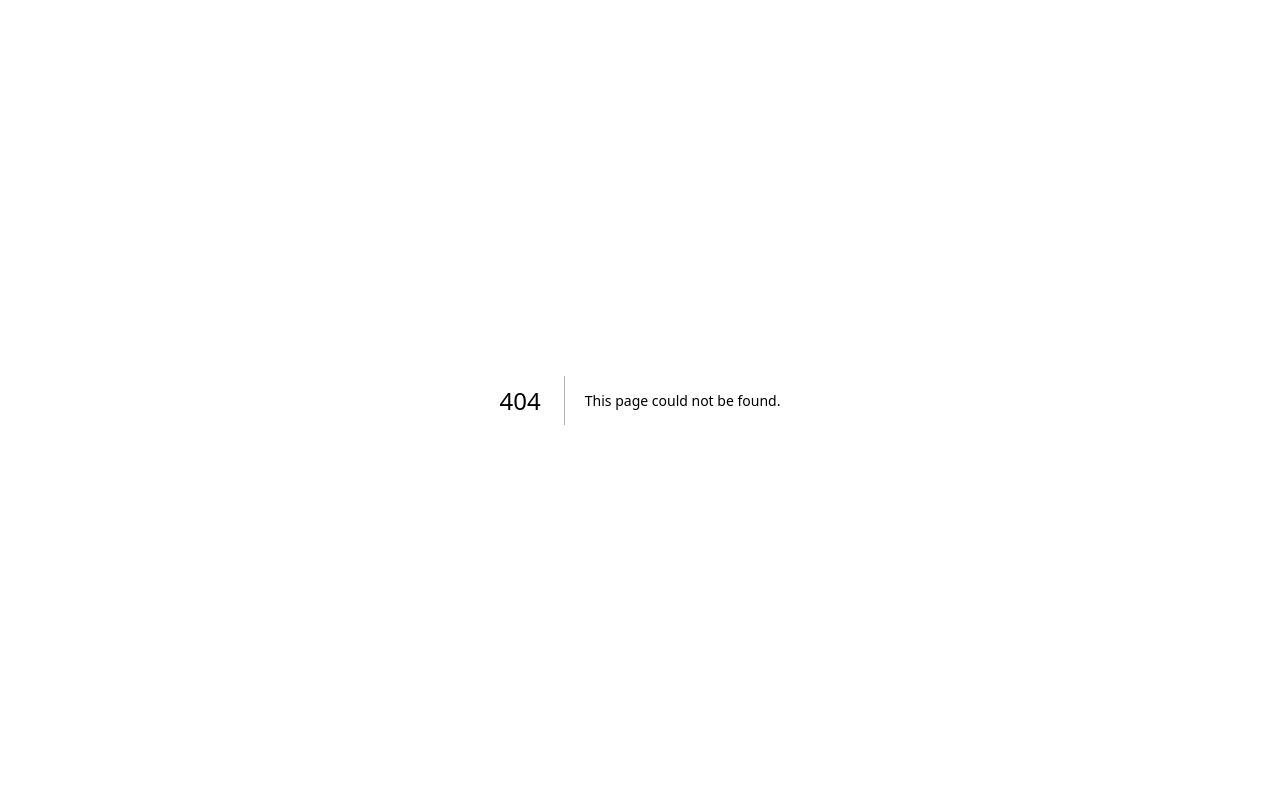
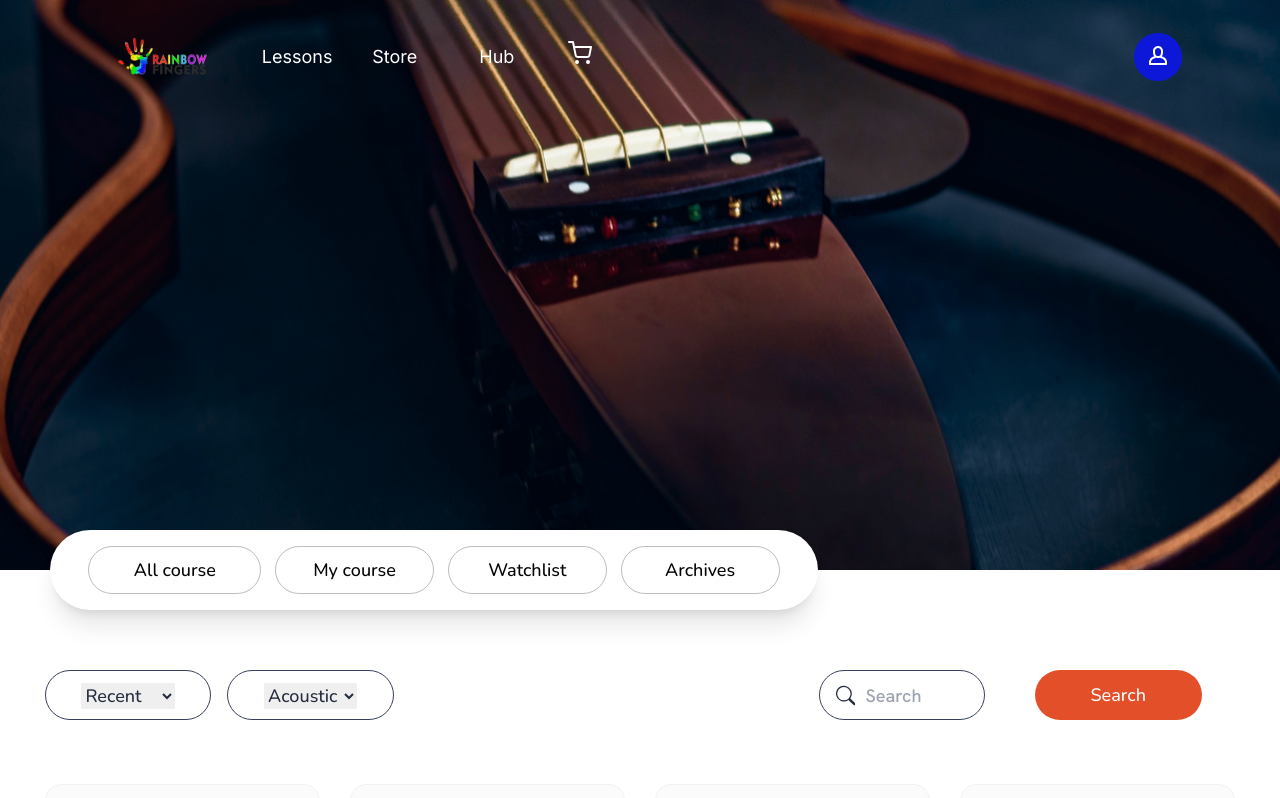
Before and after one commit to SamuelOgbonnaeze/rainbow-fingers, a Next.js app: page /Library in a window 1280 px wide. Before the commit this address had no page. Shown: the top 798 px of the page. Built offline with nearby package versions, Linux system fonts and the light colour scheme.

Commit message:
Daily commit

```diff
--- a/components/LessonPage/LessonFooter.jsx
+++ b/components/LessonPage/LessonFooter.jsx
@@ -3,28 +3,29 @@ import Link from 'next/link'
 import { FaTwitter, FaInstagram } from 'react-icons/fa'
 import { AiOutlineFacebook } from 'react-icons/ai'
 
+
 const LessonFooter = () => {
     return (
-        <div className='mt-[-300px] md:mt-[-200px] w-full h-[600px]  bg-[#DF3B11] text-white'>
-            <div className='grid grid-cols-2 md:grid-cols-3 gap-6  w-full mx-auto justify-between pt-[200px] md:pt-[300px] px-16'>
+        <div className='w-full  h-[420px]  bg-[#DF3B11] text-white pt-[65px] '>
+            <div className='w-[90%] h-[60%] grid grid-cols-3 gap-6 mx-auto justify-between  '>
                 {/* 1st column */}
-                <div className='flex  flex-col  font-lato font-normal text-[16px] lg:text-[20px] leading-[20.5px] mx-auto'>
-                    <p className='w-full font-semibold'>Rainbow Fingers</p>
-                    <p className='w-full mt-[17px]'>Online Store</p>
-                    <p className='w-full mt-[17px]'>Online Guitar lessons</p>
-                    <p className='w-full mt-[17px]'>Community (Hub)</p>
+                <div className='flex  flex-col   font-lato font-normal text-[16px] lg:text-[20px] leading-[20.5px] mx-auto justify-between'>
+                    <p className='w-full h-[20px] font-semibold'>Rainbow Fingers</p>
+                    <p className='w-full h-[20px] '>Online Store</p>
+                    <p className='w-full h-[20px] '>Online Guitar lessons</p>
+                    <p className='w-full h-[20px] '>Community (Hub)</p>
                 </div>
                 {/* 2nd column */}
-                <div className='flex flex-col font-lato font-normal text-[16px] lg:text-[20px] leading-[20.5px] mx-auto'>
-                    <p className='w-full font-semibold'>Careers</p>
-                    <p className='w-full mt-[17px]'>Privacy policy</p>
-                    <p className='w-full mt-[17px] '>Terms & conditions</p>
-                    <p className='w-full mt-[17px] '>FAQ</p>
+                <div className='flex flex-col justify-between  font-lato font-normal text-[16px] lg:text-[20px] leading-[20.5px] mx-auto'>
+                    <p className='w-full h-[20px] font-semibold'>Careers</p>
+                    <p className='w-full h-[20px] '>Privacy policy</p>
+                    <p className='w-full h-[20px] '>Terms & conditions</p>
+                    <p className='w-full h-[20px] '>FAQ</p>
                 </div>
                 {/* 3rd column */}
-                <div className='flex flex-col col-span-1 h-[163px] font-lato font-normal text-[16px] lg:text-[20px] leading-[20.5px] mt-2 md:mt-0 '>
+                <div className='flex flex-col   font-lato font-normal text-[16px] lg:text-[20px] leading-[20.5px] mt-2 md:mt-0 justify-between '>
                     <p className='w-full h-[20px] font-semibold leading-[13.5px]'>Follow Us</p>
-                    <span className='w-[90%] lg:w-[40%] mt-[17px] flex justify-between'>
+                    <span className='w-full md:w-[60%] flex justify-between'>
                         <Link href='/'>
                             <FaTwitter
                                 size={20}
@@ -41,8 +42,8 @@ const LessonFooter = () => {
                             />
                         </Link>
                     </span>
-                    <p className='w-full mt-[17px] '>Email:</p>
-                    <p className='w-full mt-[17px] '>Mobile</p>
+                    <p className='w-full h-[20px]  '>Email:</p>
+                    <p className='w-full h-[20px]  '>Mobile</p>
                 </div>
             </div>
         </div>
--- a/components/LessonPage/LessonHero.jsx
+++ b/components/LessonPage/LessonHero.jsx
@@ -18,9 +18,12 @@ const LessonHero = () => {
                         </div>
 
                         <div class="md:ml-5 px-2 z-10 ">
-                            <button class=" lg:w-[295px] h-12 bg-[#E24F29] hover:bg-white px-3 text-white hover:text-[#E24F29] rounded-[60px] py-3 font-nunito text-[12px] md:text-[18px] border-solid border-[1px] border-[#E24F29]">
-                                Get started now
-                            </button>
+                            <Link href='/Library' >
+                                <button class=" lg:w-[295px] h-12 bg-[#E24F29] hover:bg-white px-3 text-white hover:text-[#E24F29] rounded-[60px] py-3 font-nunito text-[12px] md:text-[18px] border-solid border-[1px] border-[#E24F29]">
+                                    Get started now
+                                </button>
+                            </Link>
+
                         </div>
                     </div>
 
--- a/components/LessonPage/LessonMain.jsx
+++ b/components/LessonPage/LessonMain.jsx
@@ -181,9 +181,9 @@ const LessonMain = () => {
                                 <input className="w-full h-full rounded-[50px] pl-4 md:pl-6" type='text' placeholder="Enter Email" />
                             </div>
 
-                            <div className="w-[300px] md:w-[30%] h-[48px] md:h-[68px] rounded-[50px] border-solid border-[1px] border-[#E0E0E0]  ">
-                                <CiLocationOn className='absolute w-[27px] h-[27px] mt-2 md:mt-4 md:ml-4 ' />
-                                <select className="w-full h-full rounded-[50px] pl-8 md:pl-16">
+                            <div className="w-[300px] md:w-[30%] h-[48px] md:h-[68px] rounded-[50px] border-solid border-[1px] border-[#E0E0E0] flex items-center">
+                                <CiLocationOn className='absolute w-[27px] h-[27px]  md:ml-4 ' />
+                                <select className="w-full h-full rounded-[50px] pl-8 md:pl-16 pr-4">
                                     <option value="">Location</option>
                                     <option value="location1">Lagos</option>
                                     <option value="location2">Abuja</option>
--- a/components/LessonPage/LessonNav.jsx
+++ b/components/LessonPage/LessonNav.jsx
@@ -45,7 +45,7 @@ const Nav = () => {
           <ul className='flex flex-col w-full items-center  justify-center text-center'>
             <li className='font-inter font-normal text-[18px] leading-[32px] p-3 hover:text-[#DF3B11]'><Link href='/'> Home  </Link></li>
             <li className='font-inter font-normal text-[18px] leading-[32px] p-3 hover:text-[#DF3B11]'><Link href='/Lessons'> Lessons </Link></li>
-            <li className='font-inter font-normal text-[18px] leading-[32px] p-3 hover:text-[#DF3B11]'><Link href='/Store'> Store </Link></li>
+            <li className='font-inter font-normal text-[18px] leading-[32px] p-3 hover:text-[#DF3B11]'><Link href='/'> Store </Link></li>
             <li className='font-inter font-normal text-[18px] leading-[32px] p-3 hover:text-[#DF3B11]'><Link href='/'> Hub </Link></li>
             <li><Link href='/' className='w-[82px] h-[32px] p-3 hover:text-[#DF3B11]' >
               <AiOutlineShoppingCart
@@ -73,7 +73,7 @@ const Nav = () => {
               <Link href='/Lessons' className='w-[82px] h-[32px] rounded-[5px] px-2 gap-[8px] hover:text-[#DF3B11]'>
                 <p className='w-[62px] h-[32px] font-inter font-normal text-[18px] leading-[32px] text-center'>Lessons</p>
               </Link>
-              <Link href='/Store' className='w-[82px] h-[32px] rounded-[5px] px-2 gap-[8px] hover:text-[#DF3B11]'>
+              <Link href='/' className='w-[82px] h-[32px] rounded-[5px] px-2 gap-[8px] hover:text-[#DF3B11]'>
                 <p className='w-[62px] h-[32px] font-inter font-normal text-[18px] leading-[32px] text-center'>Store</p>
               </Link>
               <Link href='/' className='w-[82px] h-[32px] rounded-[5px] px-2 gap-[8px] hover:text-[#DF3B11]'>
--- a/components/StorePage/StoreFooter.jsx
+++ b/components/LibraryPage/LibraryFooter.jsx
@@ -2,7 +2,7 @@ import React from 'react'
 import Link from 'next/link'
 import { FaTwitter, FaInstagram } from 'react-icons/fa'
 import { AiOutlineFacebook } from 'react-icons/ai'
-import RiTwitterXFill from 'react-icons/ri'
+
 
 const StoreFooter = () => {
     return (
--- a/components/StorePage/StoreNav.jsx
+++ b/components/LibraryPage/LibraryNav.jsx
@@ -9,11 +9,11 @@ import Logo from '@/public/images/logo.png'
 import Namechip from '@/public/images/Namechip.png'
 
 const Nav = () => {
-  const [storenav, setStoreNav] = useState(false)
+  const [librarynav, setLibraryNav] = useState(false)
 
 
   const handleNav = () => {
-    setStoreNav(!storenav);
+    setLibraryNav(!librarynav);
   }
 
 
@@ -22,7 +22,7 @@ const Nav = () => {
     <div className='absolute w-full h-[113px] text-white z-10'>
 
 
-      <div className={storenav ? ' h-full mx-auto flex items-center justify-between' : ' w-full h-full items-center justify-between flex'}>
+      <div className={librarynav ? ' h-full mx-auto flex items-center justify-between' : ' w-full h-full items-center justify-between flex'}>
         {/* nav logo */}
         <div className='ml-2  md:ml-6 lg:ml-[100px]'>
           <Link href='/' className='flex items-center ml-4'>
@@ -35,17 +35,17 @@ const Nav = () => {
         </div>
         {/* Toggle button */}
         <div className='block lg:hidden items-center text-black'>
-          <Link href='/Store' >
-            {storenav ? <AiOutlineClose onClick={handleNav} size={20} className='z-20 mr-28 text-white hover:text-gray-200' /> : <AiOutlineMenu onClick={handleNav} size={20} className='mr-16 text-white hover:text-gray-200' />}
+          <Link href='/Library' >
+            {librarynav ? <AiOutlineClose onClick={handleNav} size={20} className='z-20 mr-28 text-white hover:text-gray-200' /> : <AiOutlineMenu onClick={handleNav} size={20} className='mr-16 text-white hover:text-gray-200' />}
           </Link>
         </div>
 
-        <div className={storenav ? 'absolute text-black  flex lg:hidden z-10 right-0 top-[0px] h-screen bg-[#FBFBFB]' :
+        <div className={librarynav ? 'absolute text-black  flex lg:hidden z-10 right-0 top-[0px] h-screen bg-[#FBFBFB]' :
           'absolute hidden'}>
           <ul className='flex flex-col w-full items-center  justify-center text-center'>
             <li className='font-inter font-normal text-[18px] leading-[32px] p-3 hover:text-[#DF3B11]'><Link href='/'> Home </Link></li>
             <li className='font-inter font-normal text-[18px] leading-[32px] p-3 hover:text-[#DF3B11]'><Link href='/Lessons'> Lessons </Link></li>
-            <li className='font-inter font-normal text-[18px] leading-[32px] p-3 hover:text-[#DF3B11]'><Link href='/Store'> Store </Link></li>
+            <li className='font-inter font-normal text-[18px] leading-[32px] p-3 hover:text-[#DF3B11]'><Link href='/'> Store </Link></li>
             <li className='font-inter font-normal text-[18px] leading-[32px] p-3 hover:text-[#DF3B11]'><Link href='/'> Hub </Link></li>
             <li><Link href='/' className='w-[82px] h-[32px] p-3 hover:text-[#DF3B11]' >
               <AiOutlineShoppingCart
@@ -65,7 +65,7 @@ const Nav = () => {
 
 
         {/* Desktop Menu */}
-        <div className={storenav ? 'hidden ' : 'hidden lg:flex items-center justify-between  w-full'} >
+        <div className={librarynav ? 'hidden ' : 'hidden lg:flex items-center justify-between  w-full'} >
           {/* left side */}
           <div className='container'>
 
@@ -73,7 +73,7 @@ const Nav = () => {
               <Link href='/Lessons' className='w-[82px] h-[32px] rounded-[5px] px-2 gap-[8px] hover:text-[#DF3B11]'>
                 <p className='w-[62px] h-[32px] font-inter font-normal text-[18px] leading-[32px] text-center'>Lessons</p>
               </Link>
-              <Link href='/Store' className='w-[82px] h-[32px] rounded-[5px] px-2 gap-[8px] hover:text-[#DF3B11]'>
+              <Link href='/' className='w-[82px] h-[32px] rounded-[5px] px-2 gap-[8px] hover:text-[#DF3B11]'>
                 <p className='w-[62px] h-[32px] font-inter font-normal text-[18px] leading-[32px] text-center'>Store</p>
               </Link>
               <Link href='/' className='w-[82px] h-[32px] rounded-[5px] px-2 gap-[8px] hover:text-[#DF3B11]'>
--- a/components/Nav.jsx
+++ b/components/Nav.jsx
@@ -46,7 +46,7 @@ const Nav = () => {
             'absolute hidden'}>
           <ul className='flex flex-col w-full items-center mt-40 lg:justify-center text-center'>
             <li className='font-inter font-normal text-[18px] leading-[32px] p-3'><Link href='/Lessons'> Lessons </Link></li>
-            <li className='font-inter font-normal text-[18px] leading-[32px] p-3'><Link href='/Store'> Store </Link></li>
+            <li className='font-inter font-normal text-[18px] leading-[32px] p-3'><Link href='/'> Store </Link></li>
             <li className='font-inter font-normal text-[18px] leading-[32px] p-3'><Link href='/'> Hub </Link></li>
             <li><Link href='/' className='w-[82px] h-[32px] p-3' >
                 <AiOutlineShoppingCart
@@ -74,7 +74,7 @@ const Nav = () => {
               <Link href='/Lessons' className='w-[82px] h-[32px] rounded-[5px] px-2 gap-[8px] hover:text-[#DF3B11]'>
                 <p className='w-[62px] h-[32px] font-inter font-normal text-[18px] leading-[32px] text-center'>Lessons</p>
               </Link>
-              <Link href='/Store' className='w-[82px] h-[32px] rounded-[5px] px-2 gap-[8px] hover:text-[#DF3B11]'>
+              <Link href='/' className='w-[82px] h-[32px] rounded-[5px] px-2 gap-[8px] hover:text-[#DF3B11]'>
                 <p className='w-[62px] h-[32px] font-inter font-normal text-[18px] leading-[32px] text-center'>Store</p>
               </Link>
               <Link href='/' className='w-[82px] h-[32px] rounded-[5px] px-2 gap-[8px] hover:text-[#DF3B11]'>
--- a/pages/Store.jsx
+++ b/pages/Library.jsx
@@ -1,9 +1,9 @@
 import React from 'react'
 import Head from 'next/head'
-import StoreNav from '@/components/StorePage/StoreNav.jsx'
-import StoreHero from '@/components/StorePage/StoreHero'
-import StoreCourses from '@/components/StorePage/StoreCourses'
-import StoreFooter from '@/components/StorePage/StoreFooter'
+import LibraryNav from '@/components/LibraryPage/LibraryNav.jsx'
+import LibraryHero from '@/components/LibraryPage/LibraryHero'
+import LibraryCourses from '@/components/LibraryPage/LibraryCourses'
+import LibraryFooter from '@/components/LibraryPage/LibraryFooter'
 
 
 
@@ -11,16 +11,16 @@ const Lessons = () => {
     return (
         <>
             <Head>
-                <title>Store- Rainbow Fingers</title>
+                <title>Library- Rainbow Fingers</title>
                 <meta name="description" content="Generated by create next app" />
                 <meta name="viewport" content="width=device-width, initial-scale=1" />
                 <link rel="icon" href="/favicon.ico" />
             </Head>
             <div className='w-full mx-auto'>
-                <StoreNav />
-                <StoreHero />
-                <StoreCourses />
-                <StoreFooter />
+                <LibraryNav />
+                <LibraryHero />
+                <LibraryCourses />
+                <LibraryFooter />
             </div>
         </>
     )
```
Also changed, not shown: components/LibraryPage/LibraryCourses.jsx (renamed from components/StorePage/StoreCourses.jsx), components/LibraryPage/LibraryHero.jsx (renamed from components/StorePage/StoreHero.jsx).
